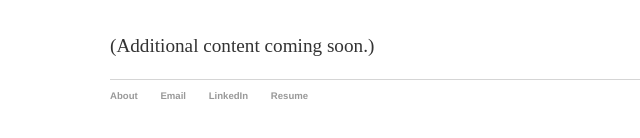
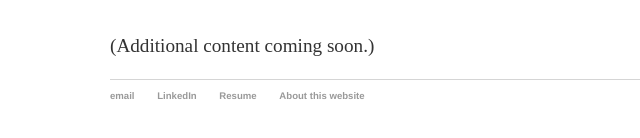
Before and after one commit to chriso23/chriso23.github.io, a Jekyll site: the page built from index.html, in a window 1280 px wide. Shown: the part 169-307 px from the top of the page, without its empty margins (82-722 px from the left). Built offline with Jekyll 4.4.1, drawn with Linux system fonts in a browser that asks for light colours.

Commit message:
Update default.html

```diff
--- a/_layouts/default.html
+++ b/_layouts/default.html
@@ -25,11 +25,11 @@
 
             <footer>
             <ul>
-		    				<li><a href="/about/">About</a></li>
-
-	       <li><a href="mailto:oungc1@uw.edu">Email</a></li>
+	       <li><a href="mailto:oungc1@uw.edu">email</a></li>
                 <li><a href="https://linkedin.com/in/chris-oung/">LinkedIn</a></li>
 	        <li><a href="https://drive.google.com/file/d/11KD4QkKtaVGDSB9OjL0bex2N55PkBEYn/view?usp=sharing">Resume</a></li>
+		<li><a href="/about/">About this website</a></li>
+
 		</ul>
 
             </footer>
```
